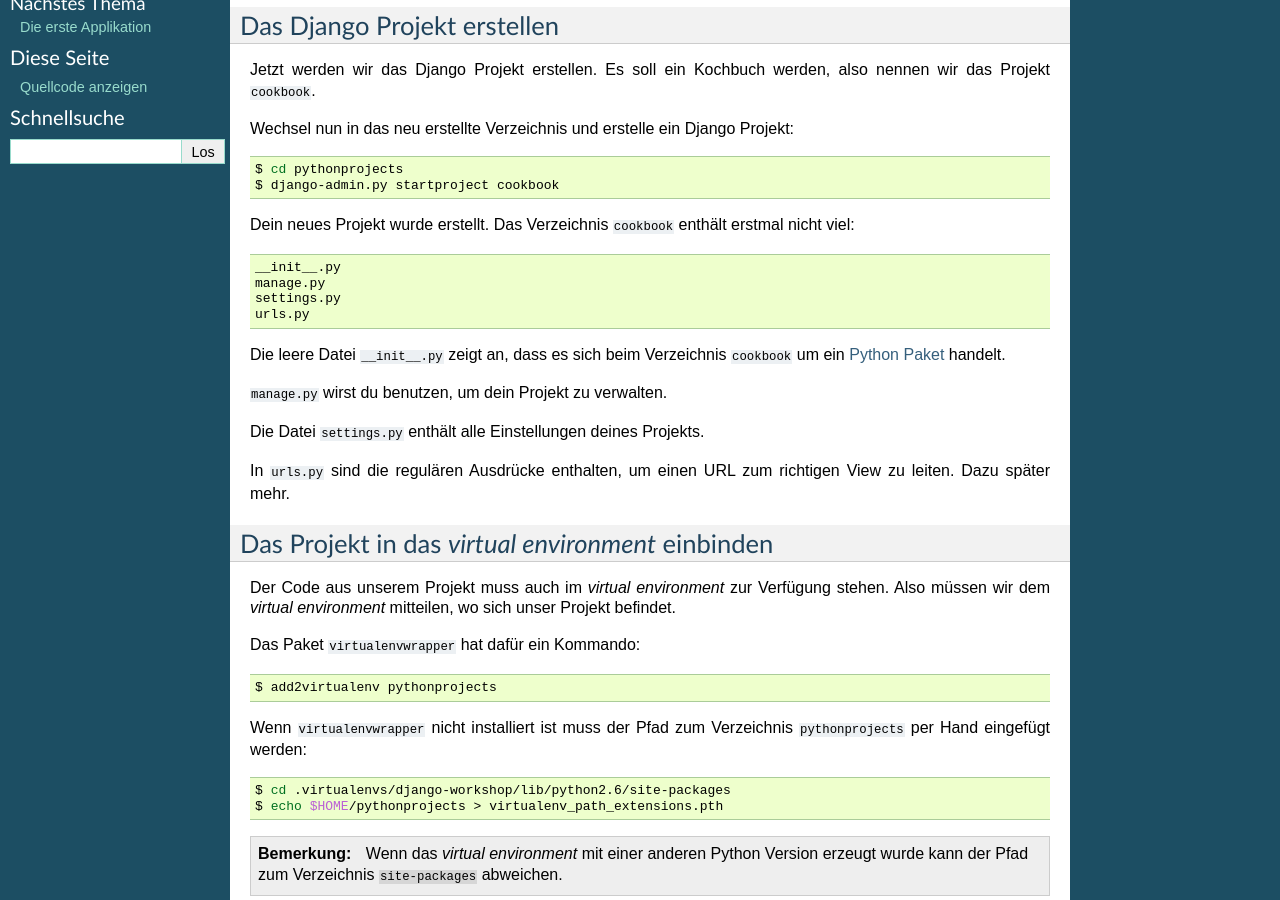
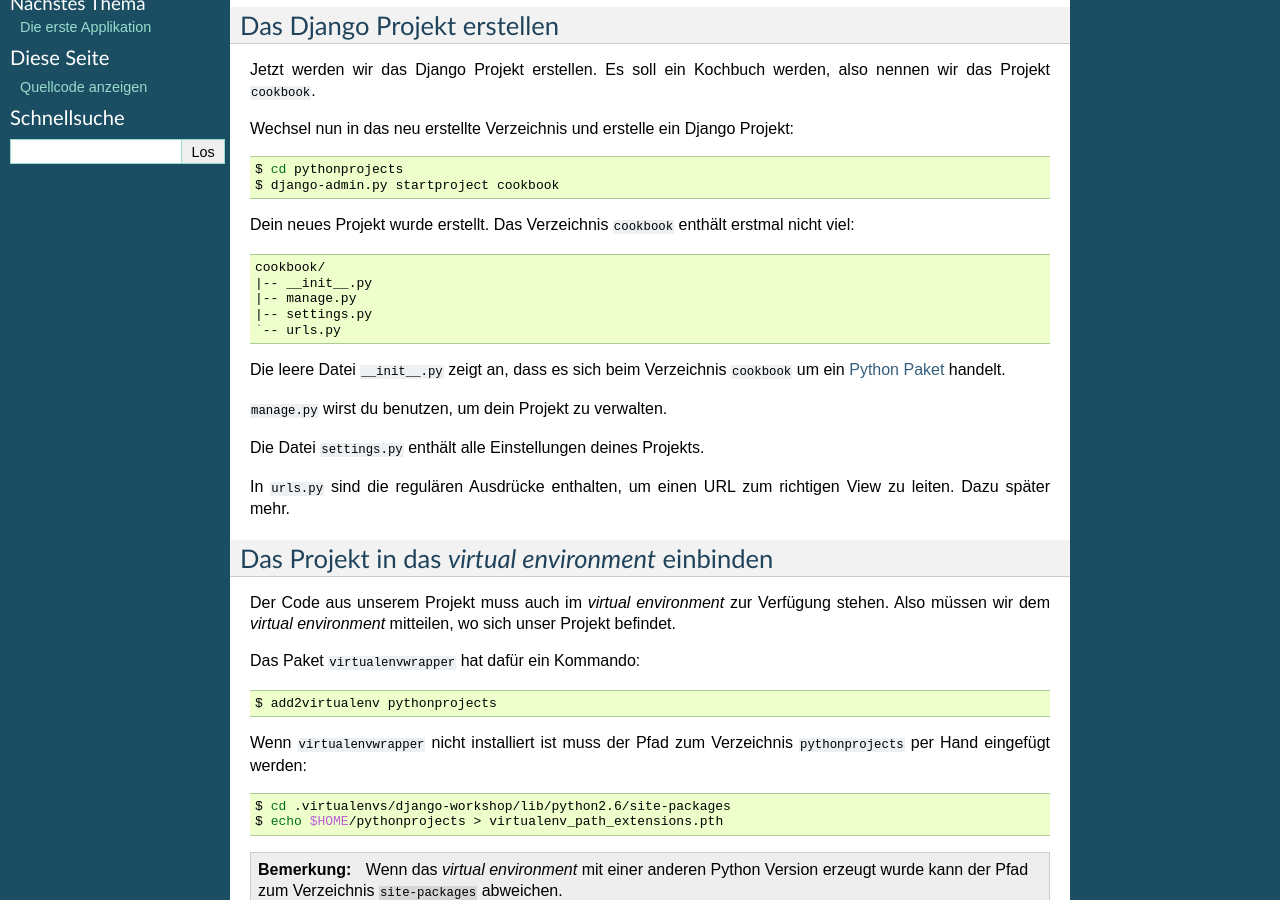
Before and after one commit to keimlink/django-workshop, a Sphinx documentation site: the page built from docs/erste_schritte/start.rst, in a window 1280 px wide and 900 px high, scrolled down 321 px. Built offline with Sphinx 7.4.7, drawn with Linux system fonts in a browser that asks for light colours.

Commit message:
Darstellung der Verzeichnislistings jetzt mit tree.

```diff
--- a/docs/erste_schritte/start.rst
+++ b/docs/erste_schritte/start.rst
@@ -30,10 +30,11 @@
 
 ..  code-block:: bash
 
-    __init__.py
-    manage.py
-    settings.py
-    urls.py
+    cookbook/
+    |-- __init__.py
+    |-- manage.py
+    |-- settings.py
+    `-- urls.py
 
 Die leere Datei ``__init__.py`` zeigt an, dass es sich beim Verzeichnis ``cookbook`` um ein `Python Paket <http://docs.python.org/tutorial/modules.html#packages>`_ handelt.
 
```
Also changed, not shown: docs/erste_schritte/app.rst (+5 -4 lines).
